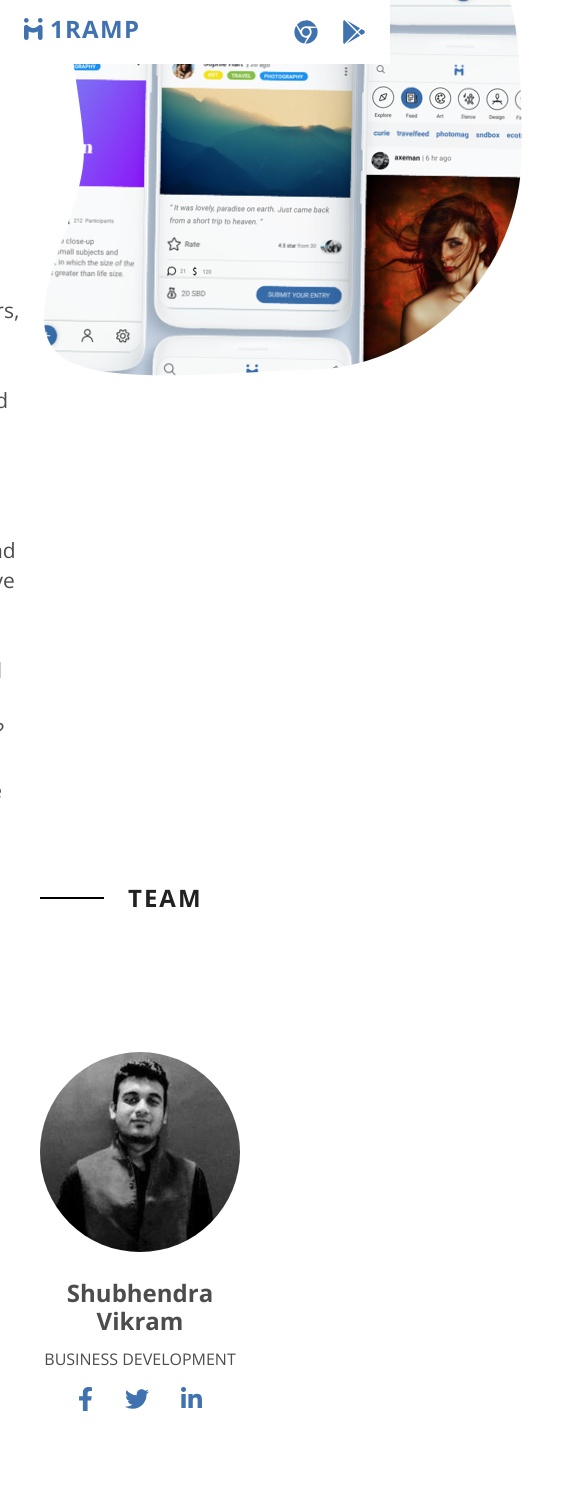
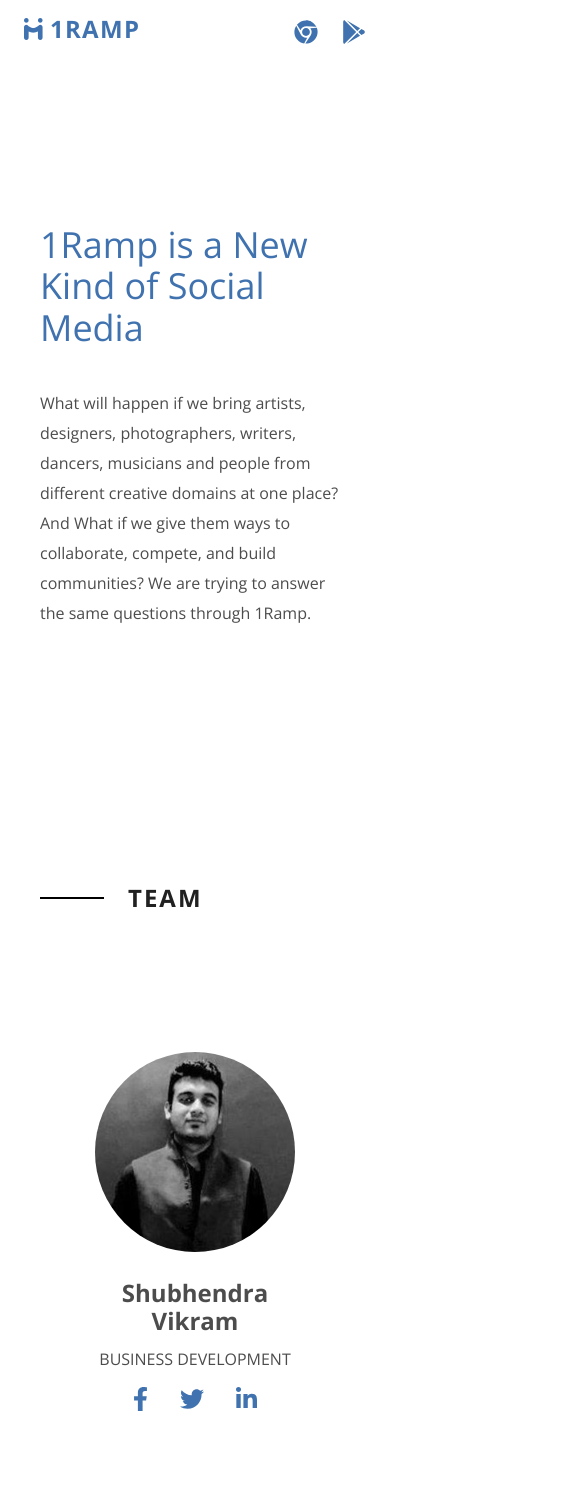
Before and after one commit to hapramp/1ramp-0319, a React (Create React App) app: page /about in a window 390 px wide. Shown: the top 1506 px of the page, 562 px wide, since content can reach past the window. Built offline with nearby package versions, Linux system fonts and the light colour scheme.

Commit message:
Makes about page responsive

```diff
--- a/src/Pages/About/Components/style.module.css
+++ b/src/Pages/About/Components/style.module.css
@@ -62,6 +62,7 @@
     margin-top: 140px;
     display: flex;
     flex-wrap: wrap;
+    justify-content: space-around;
 }
 
 .memberContainer {
@@ -107,6 +108,49 @@
 
 .associatesImg {
     max-height: 120px;
+    max-width: 100%;
     width: auto;
     margin-right: 24px;
 }
+
+@media screen and (max-width:1120px) {
+    .heroImage > img {
+        max-width: 400px;
+    }
+}
+
+@media screen and (max-width:900px) {
+
+    .heroImage {
+       display: none;
+    }
+
+    .heroMeta {
+        margin-right: 0;
+    }
+
+}
+
+@media screen and (max-width:807px) {
+    .memberContainer {
+        margin-left: 16px;
+        margin-right: 16px;
+    }
+}
+
+@media screen and (max-width:500px)  {
+
+    .heroText {
+        font-size: 16px;
+    }
+
+    .heroCta {
+        font-size: 40px;
+        margin-top: 24px;
+    }
+
+    .sectionTitle {
+        font-size: 32px;
+        line-height: 1.3;
+    }
+}
--- a/src/Pages/Communities/Components/About.js
+++ b/src/Pages/Communities/Components/About.js
@@ -1,6 +1,6 @@
 import React from 'react';
 
-import style from '../style.module.css'
+import style from './style.module.css'
 
 import featureImage2 from '../../Home/Components/static/img/featureImage2.gif';
 
--- a/src/Pages/Communities/Components/WeAreOne.js
+++ b/src/Pages/Communities/Components/WeAreOne.js
@@ -1,6 +1,6 @@
 import React from 'react';
 
-import style from '../style.module.css'
+import style from './style.module.css'
 
 import featureImage2 from '../../Home/Components/static/img/featureImage2.gif';
 
--- a/src/Pages/Communities/Components/communityList.js
+++ b/src/Pages/Communities/Components/communityList.js
@@ -1,6 +1,6 @@
 import React from 'react';
 
-import style from '../style.module.css'
+import style from './style.module.css'
 
 import recordpool from './static/img/recordpool.png';
 import curie from './static/img/curie.jpeg';
```
Also changed, not shown: src/Pages/Communities/Components/style.module.css (renamed from src/Pages/Communities/style.module.css).
